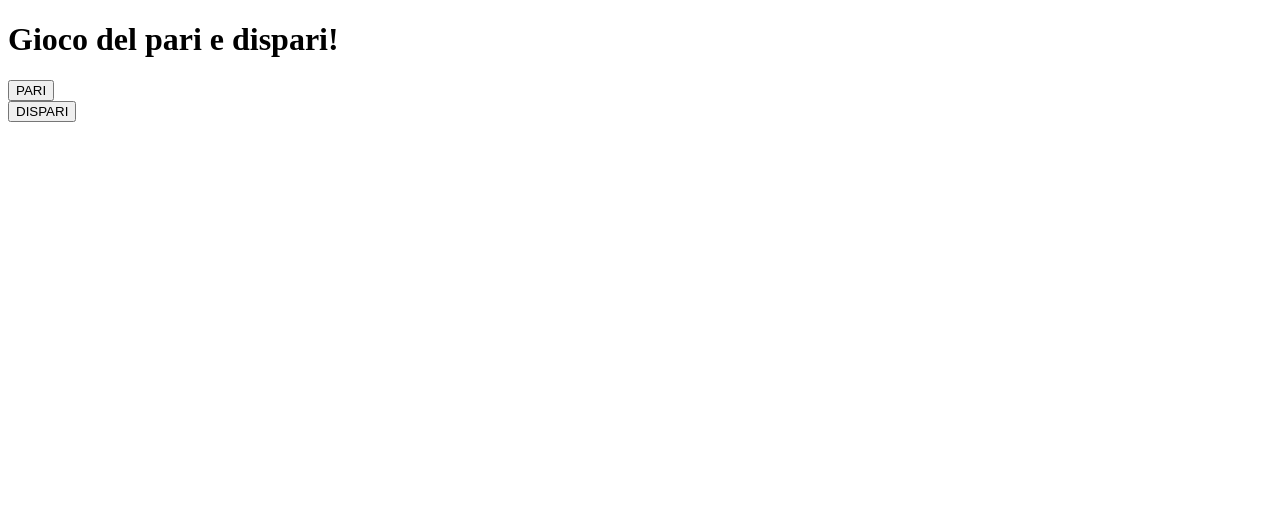
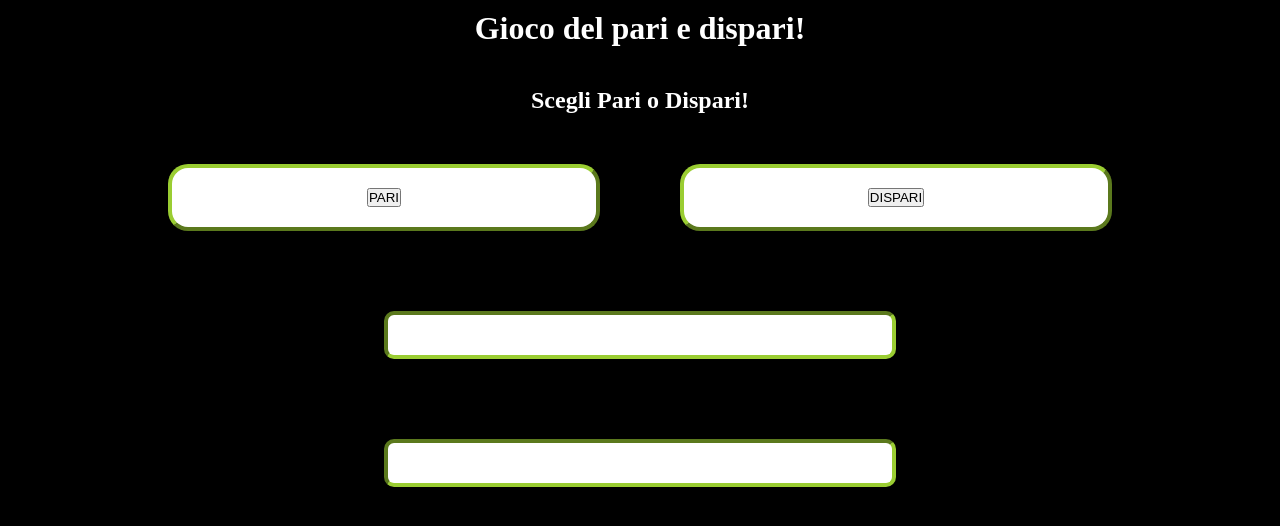
Before and after one commit to GiacomoGiannoni/js-paliedispari, a plain HTML site: page pari_e_dispari/index.html in a window 1280 px wide. Drawn offline with Linux system fonts and the light colour scheme.

Commit message:
fine esercizio

```diff
--- /dev/null
+++ b/pari_e_dispari/css/style.css
@@ -0,0 +1,48 @@
+*{
+    margin:0;
+    padding: 0;
+    box-sizing: border-box;
+}
+
+body {
+    background-color: black;
+}
+
+.container{
+    margin: 0 auto;
+    width: 80%;
+    display: flex;
+    justify-content: center;
+}
+
+h1, h2 {
+    margin: 0 auto;
+    text-align: center;
+    margin: 10px;
+    color: white;
+}
+
+h2 {
+    margin-top: 40px;
+}
+
+.box,.container-text{
+    margin:40px;
+    width: 50%;
+    border: 4px outset yellowgreen;
+    border-radius: 20px;
+    padding:20px;
+    text-align: center;
+    background-color: white;
+}
+
+.container-text{
+    border-radius: 10px;
+    border-style: inset;
+}
+
+.box:hover{
+   background-color: red;
+   color:white;
+   cursor: pointer;
+}
--- a/pari_e_dispari/index.html
+++ b/pari_e_dispari/index.html
@@ -5,10 +5,11 @@
         <meta http-equiv="X-UA-Compatible" content="IE=edge">
         <meta name="viewport" content="width=device-width, initial-scale=1.0">
         <title>Pari e Dispari</title>
+        <link rel="stylesheet" href="css/style.css">
     </head>
     <body>
         <h1>Gioco del pari e dispari!</h1>
-
+        <h2>Scegli Pari o Dispari!</h2>
         <div class="container">
             <div class="box" id=pari>
                 <button>PARI</button>
--- a/pari_e_dispari/js/main.js
+++ b/pari_e_dispari/js/main.js
@@ -35,7 +35,7 @@ function enterNumber(){
 
 function computerNumberGenerator(){
     computerNumber = Math.floor(Math.random() * 5)+1;
-    userTextBox.innerHTML+=" ---- "+computerNumber;
+    userTextBox.innerHTML+=" Vs "+computerNumber;
     console.log(`il computer invece è ${computerPosition}, ha scelto ${computerNumber}`);
     whoIsTheWinner();
 }
```
Lines whose indentation alone changed are shown as unchanged.
